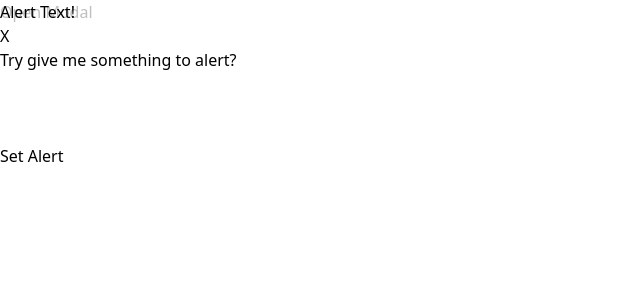
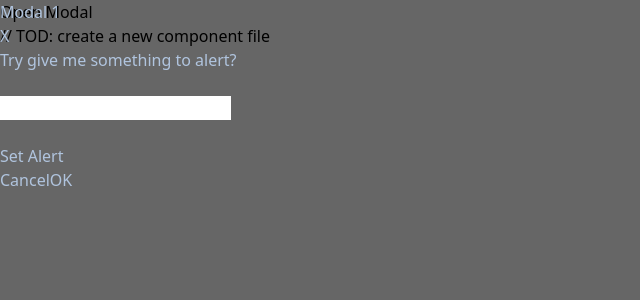
Before and after one commit to dethMastery/lab-07, a React (Vite) app: page / in a window 1280 px wide. Both pictures are taken after a click on the button "Open Modal". Shown: the top 300 px of the page, without its empty margins (0-640 px from the left). Built offline with nearby package versions, Linux system fonts and the light colour scheme.

Commit message:
refactor: change modal to base component

```diff
--- a/src/App.tsx
+++ b/src/App.tsx
@@ -1,37 +1,52 @@
 import "./App.css";
-import React from "react";
-import Modal from "react-modal";
-import { afterOpen, modalSwitch } from "./module/function";
+import React, { useState } from "react";
+import { BaseModal } from "./components/Modal";
 
 function App() {
-  const [modalOpen, setModalOpen] = React.useState(false);
-  const [alertOpen, setAlertOpen] = React.useState(false);
-  const [alert, setAlert] = React.useState<string>();
+  const [isModalOpen, setModalOpen] = useState(false);
+  const [isAlertModalOpen, setAlertModalOpen] = useState(false);
+  const [messageAlertModal, setMessageAlertModal] = useState<string>();
 
-  function turnModal() {
-    modalSwitch(modalOpen, setModalOpen);
-  }
+  const onInputAlertChange = (e: React.ChangeEvent<HTMLInputElement>) => {
+    setMessageAlertModal(e.target.value);
+  };
 
-  function turnAlert() {
-    if (alertOpen == true) {
-      setAlert('')
-    }
+  const renderContentModal1 = () => {
+    return (
+      <div className="px-[1rem] text-center">
+        <p>Try give me something to alert?</p>
+        <br />
+        <form>
+          <input
+            type="text"
+            name="alertInputBox"
+            id="alertInputBox"
+            className="p-2 rounded-[1rem] text-center text-[#2e2f2f]"
+            onChange={onInputAlertChange}
+          />
+          <br />
+          <br />
+          <button
+            type="button"
+            onClick={() => {
+              setAlertModalOpen(true);
+            }}
+            className="p-3 rounded-[1rem] bg-[#fe6e61] duration-300 hover:scale-75"
+          >
+            Set Alert
+          </button>
+        </form>
+      </div>
+    );
+  };
 
-    modalSwitch(alertOpen, setAlertOpen);
-  }
-
-  function sendAlert() {
-    modalSwitch(true, setModalOpen);
-    turnAlert();
-  }
-
-  const alertChange = (e: any) => {
-    const value: string = e.target.value;
-    setAlert(value);
-  }
-
-  const modalCard =
-    "absolute translate-x-[-50%] translate-y-[-50%] right-[50%] left-[50%] top-[20%] w-[80%] h-[30%] bg-[#2e2f2f] text-[whitesmoke] rounded-[1rem] p-4 turnOn";
+  const renderContentModal2 = () => {
+    return (
+      <div className="px-[1rem] text-center w-full h-full my-[5rem]">
+        <h1 className="font-bold text-xl">{messageAlertModal}</h1>
+      </div>
+    );
+  };
 
   return (
     <>
@@ -39,7 +54,9 @@ function App() {
         <div className="w-full h-screen flex flex-column justify-center text-center items-center">
           <div>
             <button
-              onClick={turnModal}
+              onClick={() => {
+                setModalOpen(true);
+              }}
               className="p-4 bg-[#2e2f2f] text-[whitesmoke] rounded-[1rem]"
             >
               Open Modal
@@ -47,69 +64,34 @@ function App() {
           </div>
         </div>
 
-        <Modal
-          isOpen={modalOpen}
-          onAfterOpen={afterOpen}
-          onRequestClose={turnModal}
-          contentLabel="Alert Input!"
-          className={modalCard}
+        <BaseModal
+          key={"modal_1"}
+          isOpen={isModalOpen}
+          title={"Modal 1"}
+          onCloseModal={() => {
+            setModalOpen(false);
+          }}
+          onClickPositiveButton={() => {
+            // TODO: handle after clicked button here
+          }}
         >
-          {/* Card Heading */}
-          <div className="flex flex-row">
-            <div className="w-full">
-              <h2 className="text-2xl w-full p-[1rem]">Alert Text!</h2>
-            </div>
-            <div className="w-full text-right pl-4">
-              <button
-                onClick={turnModal}
-                className="bg-[#fe6e61] text-[whitesmoke] p-4 text-l rounded-[10px] duration-300 transition-all hover:scale-75"
-              >
-                X
-              </button>
-            </div>
-          </div>
+          {renderContentModal1()}
+        </BaseModal>
 
-          <div className="px-[1rem] text-center">
-            <p>Try give me something to alert?</p>
-            <br />
-            <form>
-              <input type="text" name="alertInputBox" id="alertInputBox" className="p-2 rounded-[1rem] text-center text-[#2e2f2f]" onChange={alertChange} />
-              <br /><br />
-              <button onClick={sendAlert} className="p-3 rounded-[1rem] bg-[#fe6e61] duration-300 hover:scale-75">
-                Set Alert
-              </button>
-            </form>
-          </div>
-        </Modal>
-
-        <Modal
-          isOpen={alertOpen}
-          onAfterOpen={afterOpen}
-          onRequestClose={turnAlert}
-          contentLabel="Alert!"
-          className={modalCard}
+        // TOD: create a new component file
+        <BaseModal
+          key={"modal_2"}
+          isOpen={isAlertModalOpen}
+          title="Modal 2"
+          onCloseModal={() => {
+            setAlertModalOpen(false);
+          }}
+          onClickPositiveButton={() => {
+            // TODO: handle after clicked button here
+          }}
         >
-          {/* Modal Header */}
-          <div className="flex flex-row">
-            <div className="w-full">
-              <h2 className="text-2xl w-full p-[1rem]">Alert Text!</h2>
-            </div>
-            <div className="w-full text-right pl-4">
-              <button
-                onClick={turnAlert}
-                className="bg-[#fe6e61] text-[whitesmoke] p-4 text-l rounded-[10px] duration-300 transition-all hover:scale-75"
-              >
-                X
-              </button>
-            </div>
-          </div>
-
-          <div className="px-[1rem] text-center w-full h-full my-[5rem]">
-            <h1 className="font-bold text-xl">
-              {alert}
-            </h1>
-          </div>
-        </Modal>
+          {renderContentModal2()}
+        </BaseModal>
       </div>
     </>
   );
--- /dev/null
+++ b/src/components/Modal/index.tsx
@@ -0,0 +1,83 @@
+import { ReactNode } from "react";
+import Modal from "react-modal";
+
+export type ModalProps = {
+  children: ReactNode;
+  title: string;
+  isOpen: boolean;
+  textPositiveButton?: string;
+  textNegativeButton?: string;
+  customStyle?: string;
+  onCloseModal: () => void;
+  onClickPositiveButton: () => void;
+  onClickNegativeButton?: () => void;
+};
+
+export const BaseModal = ({
+  children,
+  title,
+  isOpen,
+  textPositiveButton,
+  textNegativeButton,
+  onCloseModal,
+  onClickPositiveButton,
+  onClickNegativeButton,
+}: ModalProps) => {
+  return (
+    <Modal
+      isOpen={isOpen}
+      onRequestClose={() => {
+        onCloseModal();
+      }}
+      style={{
+        overlay: {
+          backgroundColor: "rgb(0, 0, 0, 0.6)",
+        },
+        content: {
+          color: "lightsteelblue",
+        },
+      }}
+      className={
+        "absolute translate-x-[-50%] translate-y-[-50%] right-[50%] left-[50%] top-[40%] w-[80%] h-auto bg-white text-[whitesmoke] rounded-[1rem] p-4 turnOn"
+      }
+    >
+      <div className="flex flex-row">
+        <div className="w-full">
+          <h2 className="text-2xl w-full p-[1rem]">{title}</h2>
+        </div>
+        <div className="w-full text-right pl-4">
+          <button
+            onClick={() => {
+              onCloseModal();
+            }}
+            className="bg-[#fe6e61] text-[whitesmoke] p-4 text-l rounded-[10px] duration-300 transition-all hover:scale-75"
+          >
+            X
+          </button>
+        </div>
+      </div>
+      <div className="min-h-[300px] flex justify-center items-center">
+        {children}
+      </div>
+      <div className="flex justify-end my-4 mx-4 gap-4">
+        <button
+          className="py-2 px-4 bg-neutral-500 rounded min-w-[100px]"
+          onClick={() => {
+            onCloseModal();
+            onClickNegativeButton && onClickNegativeButton();
+          }}
+        >
+          {textNegativeButton || "Cancel"}
+        </button>
+        <button
+          className="py-2 px-4 bg-slate-300 rounded min-w-[100px]"
+          onClick={() => {
+            onClickPositiveButton();
+          }}
+        >
+          {textPositiveButton || "OK"}
+        </button>
+      </div>
+    </Modal>
+  );
+};
```
Also changed, not shown: src/main.tsx (+7 -7 lines), 2 other files (tests, documents, lock files or other folders).
